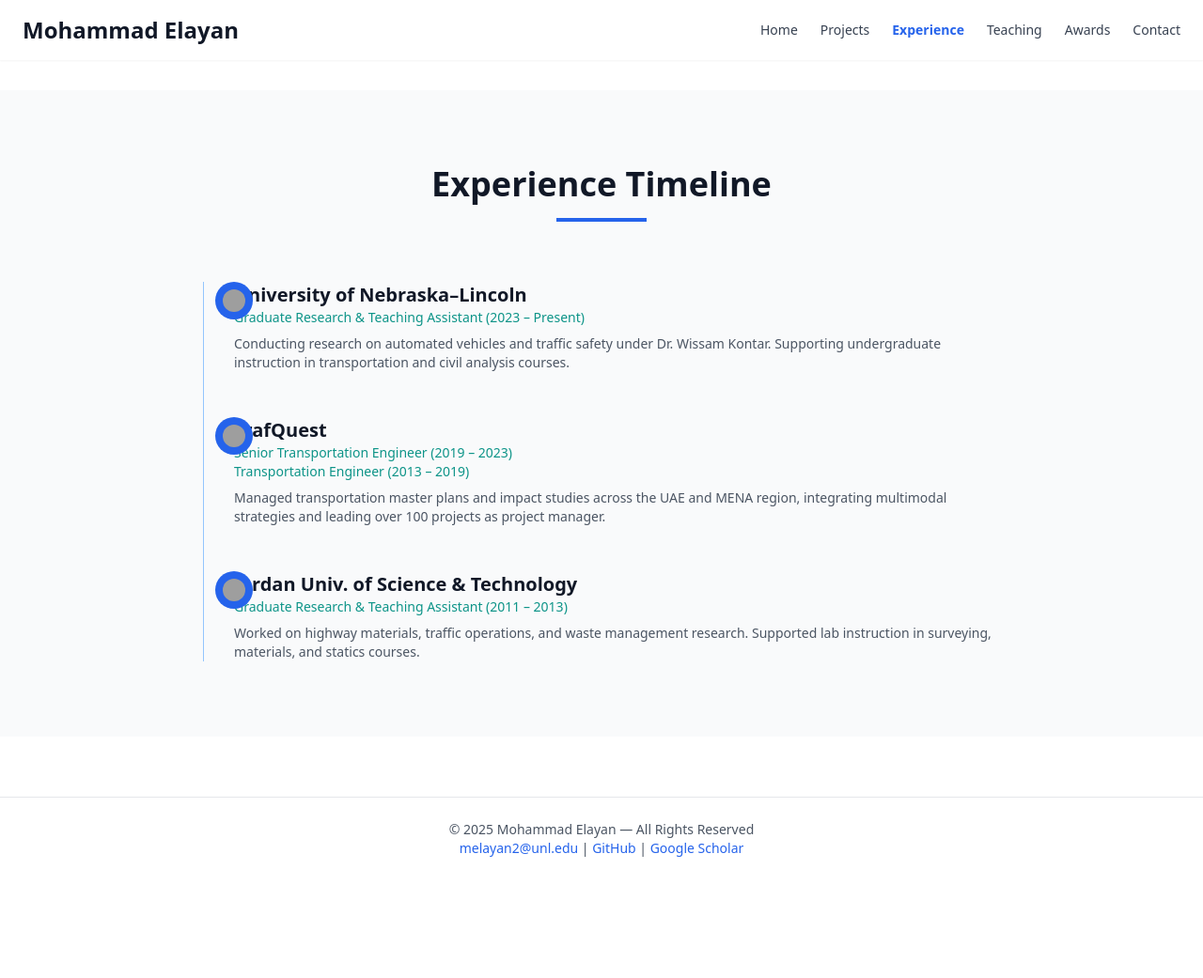
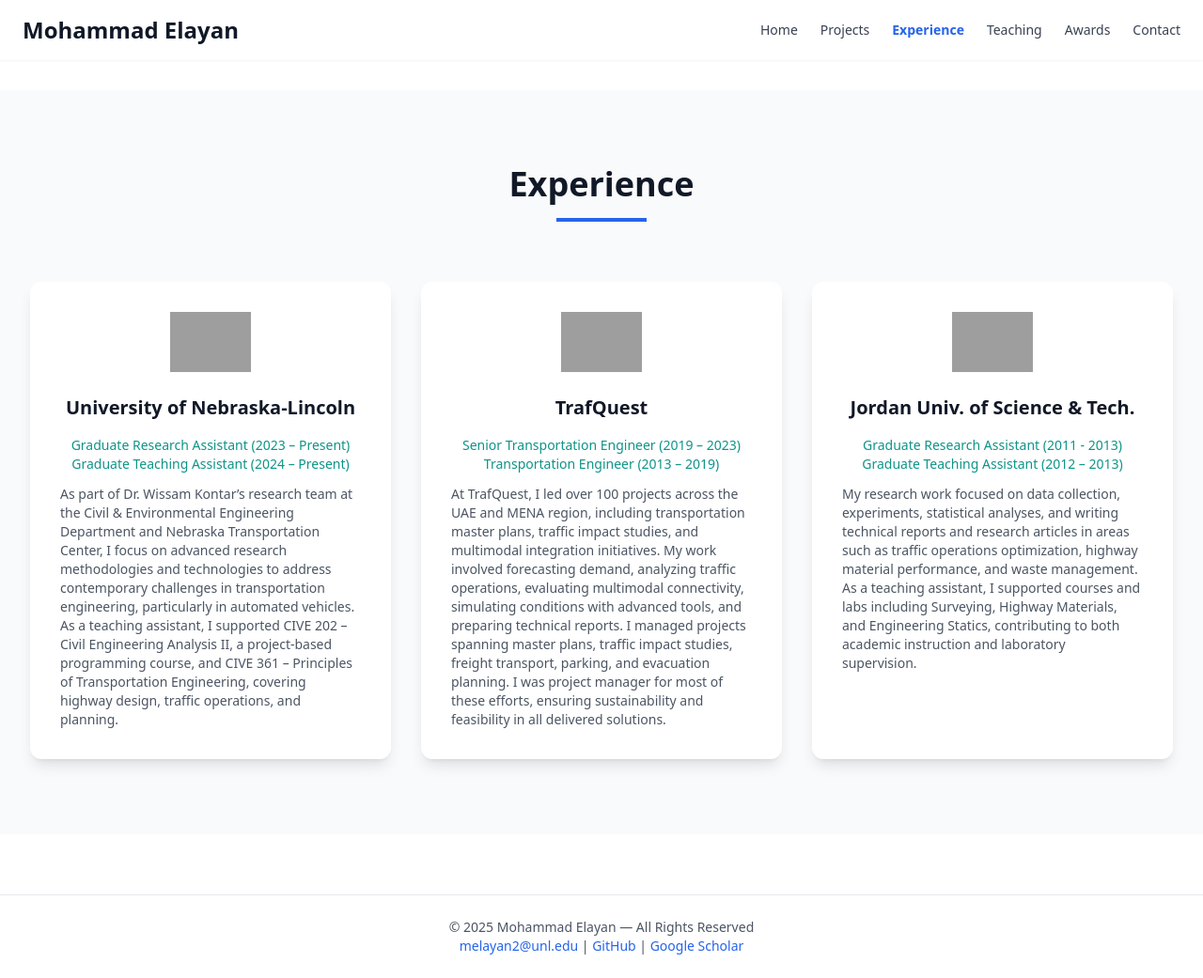
Before and after one commit to mselayan/mselayan.github.io, a Jekyll site: the page experience.html, which Jekyll copies as it is, in a window 1280 px wide and 1041 px high, cut to the strip 0-1041 px from the top of the window. Shown: the whole strip at 94% size. Built offline with Jekyll 4.4.1, drawn with Linux system fonts in a browser that asks for light colours; nearby versions of some CDN libraries; grey boxes are pictures that could not be loaded.

Commit message:
Update experience.html

```diff
--- a/experience.html
+++ b/experience.html
@@ -46,50 +65,60 @@
       </nav>
     </header>
 
+    <!-- Offset for fixed nav -->
     <div class="h-24"></div>
 
-    <!-- Experience Timeline -->
-    <section id="timeline" class="py-20 bg-gray-50 fade-in">
-      <div class="max-w-4xl mx-auto px-6">
-        <div class="text-center mb-16">
-          <h2 class="text-4xl font-bold text-gray-900 mb-4">Experience Timeline</h2>
+    <!-- Experience Section -->
+    <section id="experience" class="py-20 bg-gray-50 fade-in">
+      <div class="max-w-7xl mx-auto px-4 sm:px-6 lg:px-8">
+        <div class="text-center mb-16 fade-in stagger-1">
+          <h2 class="text-4xl font-bold text-gray-900 mb-4">Experience</h2>
           <div class="w-24 h-1 bg-blue-600 mx-auto"></div>
         </div>
 
-        <div class="relative border-l border-blue-300 pl-8">
+        <div class="grid md:grid-cols-2 lg:grid-cols-3 gap-8">
           <!-- UNL -->
-          <div class="mb-12 fade-in stagger-1">
-            <div class="absolute -left-5 flex items-center justify-center w-10 h-10 bg-blue-600 rounded-full">
-              <img src="https://ucomm.unl.edu/sites/unl.edu.university-communication/files/styles/no_crop_720/public/media/image/nebraska-n.jpg?itok=4Vj3-oUs" class="w-6 h-6 rounded-full" alt="UNL Logo">
+          <div class="bg-white p-8 rounded-xl shadow-lg hover:shadow-xl transition-shadow fade-in stagger-1">
+            <div class="flex items-center justify-center mb-6">
+              <img src="https://ucomm.unl.edu/sites/unl.edu.university-communication/files/styles/no_crop_720/public/media/image/nebraska-n.jpg?itok=4Vj3-oUs" alt="UNL Logo" class="h-16" />
             </div>
-            <h3 class="text-xl font-semibold text-gray-900">University of Nebraska–Lincoln</h3>
-            <p class="text-sm text-teal-600">Graduate Research & Teaching Assistant (2023 – Present)</p>
-            <p class="text-gray-600 text-sm mt-2">
-              Conducting research on automated vehicles and traffic safety under Dr. Wissam Kontar. Supporting undergraduate instruction in transportation and civil analysis courses.
+            <h3 class="text-xl font-semibold text-gray-900 mb-4 text-center">University of Nebraska-Lincoln</h3>
+            <p class="text-teal-600 text-sm text-center">
+              Graduate Research Assistant (2023 – Present)<br />
+              Graduate Teaching Assistant (2024 – Present)
+            </p>
+            <p class="text-gray-600 text-sm mt-3">
+              As part of Dr. Wissam Kontar’s research team at the Civil & Environmental Engineering Department and Nebraska Transportation Center, I focus on advanced research methodologies and technologies to address contemporary challenges in transportation engineering, particularly in automated vehicles. As a teaching assistant, I supported CIVE 202 – Civil Engineering Analysis II, a project-based programming course, and CIVE 361 – Principles of Transportation Engineering, covering highway design, traffic operations, and planning.
             </p>
           </div>
 
           <!-- TrafQuest -->
-          <div class="mb-12 fade-in stagger-2">
-            <div class="absolute -left-5 flex items-center justify-center w-10 h-10 bg-blue-600 rounded-full">
-              <img src="https://media.licdn.com/dms/image/v2/C510BAQG4IVB3qNbm0Q/company-logo_200_200/company-logo_200_200/0/1630563973053/trafquest_logo?e=2147483647&v=beta&t=6HLNXkBggzQySmf9RtR0pgwmgKySPjoU2dzjJTNqAys" class="w-6 h-6 rounded-full" alt="TrafQuest Logo">
+          <div class="bg-white p-8 rounded-xl shadow-lg hover:shadow-xl transition-shadow fade-in stagger-2">
+            <div class="flex items-center justify-center mb-6">
+              <img src="https://media.licdn.com/dms/image/v2/C510BAQG4IVB3qNbm0Q/company-logo_200_200/company-logo_200_200/0/1630563973053/trafquest_logo?e=2147483647&v=beta&t=6HLNXkBggzQySmf9RtR0pgwmgKySPjoU2dzjJTNqAys" alt="TrafQuest Logo" class="h-16" />
             </div>
-            <h3 class="text-xl font-semibold text-gray-900">TrafQuest</h3>
-            <p class="text-sm text-teal-600">Senior Transportation Engineer (2019 – 2023)<br>Transportation Engineer (2013 – 2019)</p>
-            <p class="text-gray-600 text-sm mt-2">
-              Managed transportation master plans and impact studies across the UAE and MENA region, integrating multimodal strategies and leading over 100 projects as project manager.
+            <h3 class="text-xl font-semibold text-gray-900 mb-4 text-center">TrafQuest</h3>
+            <p class="text-teal-600 text-sm text-center">
+              Senior Transportation Engineer (2019 – 2023)<br />
+              Transportation Engineer (2013 – 2019)
+            </p>
+            <p class="text-gray-600 text-sm mt-3">
+              At TrafQuest, I led over 100 projects across the UAE and MENA region, including transportation master plans, traffic impact studies, and multimodal integration initiatives. My work involved forecasting demand, analyzing traffic operations, evaluating multimodal connectivity, simulating conditions with advanced tools, and preparing technical reports. I managed projects spanning master plans, traffic impact studies, freight transport, parking, and evacuation planning. I was project manager for most of these efforts, ensuring sustainability and feasibility in all delivered solutions.
             </p>
           </div>
 
           <!-- JUST -->
-          <div class="fade-in stagger-3">
-            <div class="absolute -left-5 flex items-center justify-center w-10 h-10 bg-blue-600 rounded-full">
-              <img src="https://upload.wikimedia.org/wikipedia/en/a/ab/JUST_logo2.png" class="w-6 h-6 rounded-full" alt="JUST Logo">
+          <div class="bg-white p-8 rounded-xl shadow-lg hover:shadow-xl transition-shadow fade-in stagger-3">
+            <div class="flex items-center justify-center mb-6">
+              <img src="https://upload.wikimedia.org/wikipedia/en/a/ab/JUST_logo2.png" alt="JUST Logo" class="h-16" />
             </div>
-            <h3 class="text-xl font-semibold text-gray-900">Jordan Univ. of Science & Technology</h3>
-            <p class="text-sm text-teal-600">Graduate Research & Teaching Assistant (2011 – 2013)</p>
-            <p class="text-gray-600 text-sm mt-2">
-              Worked on highway materials, traffic operations, and waste management research. Supported lab instruction in surveying, materials, and statics courses.
+            <h3 class="text-xl font-semibold text-gray-900 mb-4 text-center">Jordan Univ. of Science & Tech.</h3>
+            <p class="text-teal-600 text-sm text-center">
+              Graduate Research Assistant (2011 - 2013)<br />
+              Graduate Teaching Assistant (2012 – 2013)
+            </p>
+            <p class="text-gray-600 text-sm mt-3">
+              My research work focused on data collection, experiments, statistical analyses, and writing technical reports and research articles in areas such as traffic operations optimization, highway material performance, and waste management. As a teaching assistant, I supported courses and labs including Surveying, Highway Materials, and Engineering Statics, contributing to both academic instruction and laboratory supervision.
             </p>
           </div>
         </div>
@@ -105,5 +134,6 @@
         <a href="https://scholar.google.com/" class="text-blue-600 hover:underline">Google Scholar</a>
       </p>
     </footer>
+
   </body>
 </html>
```
Also changed, not shown: other parts of experience.html (+27 -8 lines).
